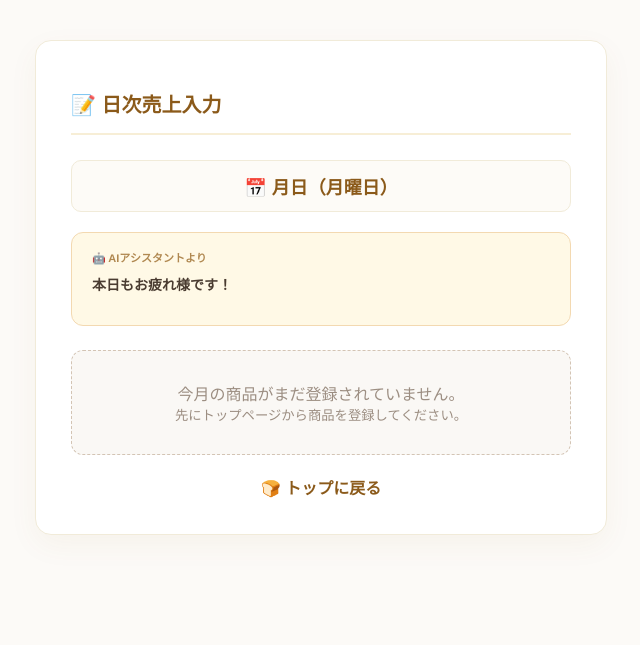
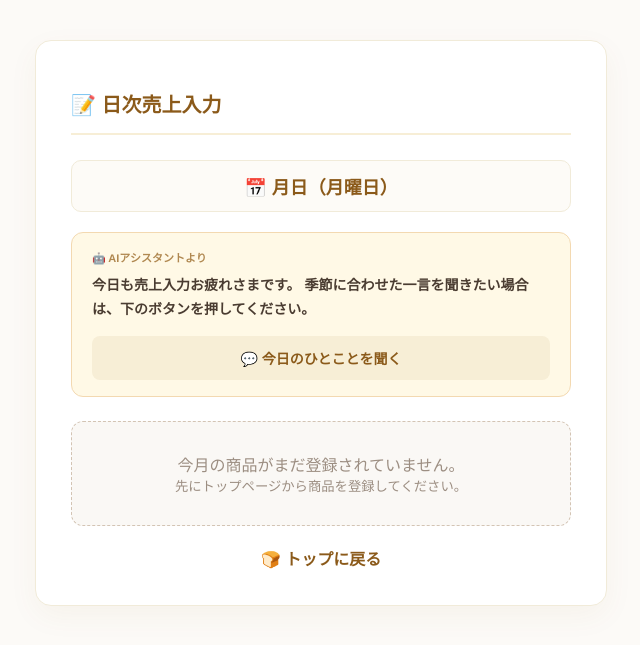
Before and after one commit to tosane932/sales_data_app, a Python web app: template templates/input.html in a window 1280 px wide. Shown: the top 645 px of the page, without its empty margins (319-959 px from the left). Run offline with Jinja, Linux system fonts and the light colour scheme; the template is opened without the code that fills it, so the values that code supplies are empty.

Commit message:
feat: AIアドバイスと挨拶をボタン実行に変更

```diff
--- a/templates/input.html
+++ b/templates/input.html
@@ -138,6 +138,27 @@
             border-radius: 12px;
             border: 1px dashed #d3c4b4;
         }
+        .btn-greeting {
+            width: 100%;
+            margin-top: 14px;
+            padding: 12px;
+            border: none;
+            border-radius: 8px;
+            background-color: #f7eed6;
+            color: #8b5a1a;
+            font-size: 14px;
+            font-weight: bold;
+            cursor: pointer;
+        }
+
+.btn-greeting:hover {
+    background-color: #ebdcb9;
+}
+
+.btn-greeting:disabled {
+    opacity: 0.6;
+    cursor: not-allowed;
+}
     </style>
 </head>
 <body>
@@ -150,9 +171,19 @@
 
     <div class="ai-greeting">
         <div class="ai-greeting-label">🤖 AIアシスタントより</div>
+
         <div class="ai-greeting-text" id="greetingText">
-            <span class="ai-loading">🌀 一言考え中...</span>
+            今日も売上入力お疲れさまです。
+            季節に合わせた一言を聞きたい場合は、下のボタンを押してください。
         </div>
+
+        <button
+            type="button"
+            class="btn-greeting"
+            id="greetingButton"
+            onclick="loadGreeting()">
+            💬 今日のひとことを聞く
+        </button>
     </div>
 
     {% if success %}
@@ -189,16 +220,36 @@
 </div>
 
 <script>
-    window.addEventListener('load', function() {
+    function loadGreeting() {
+        const greetingText = document.getElementById('greetingText');
+        const greetingButton = document.getElementById('greetingButton');
+
+        greetingText.innerHTML = '🌀 今日のひとことを考え中です...';
+        greetingButton.disabled = true;
+        greetingButton.textContent = '考え中...';
+
         fetch('/api/greeting')
-            .then(response => response.json())
+            .then(response => {
+                if (!response.ok) {
+                    throw new Error('API response was not successful');
+                }
+
+                return response.json();
+            })
             .then(data => {
-                document.getElementById('greetingText').innerHTML = data.message.replace(/\n/g, '<br>');
+                greetingText.innerHTML =
+                    data.message.replace(/\n/g, '<br>');
             })
-            .catch(() => {
-                document.getElementById('greetingText').innerHTML = '本日もお疲れ様です！';
+            .catch(error => {
+                console.error('挨拶の取得エラー:', error);
+                greetingText.innerHTML =
+                    '今日はAIアシスタントが休憩中です。本日もお疲れさまです！';
+            })
+            .finally(() => {
+                greetingButton.disabled = false;
+                greetingButton.textContent = '💬 もう一度ひとことを聞く';
             });
-    });
+    }
 </script>
 </body>
 </html>
```
Also changed, not shown: app.py (+29 -0 lines).
